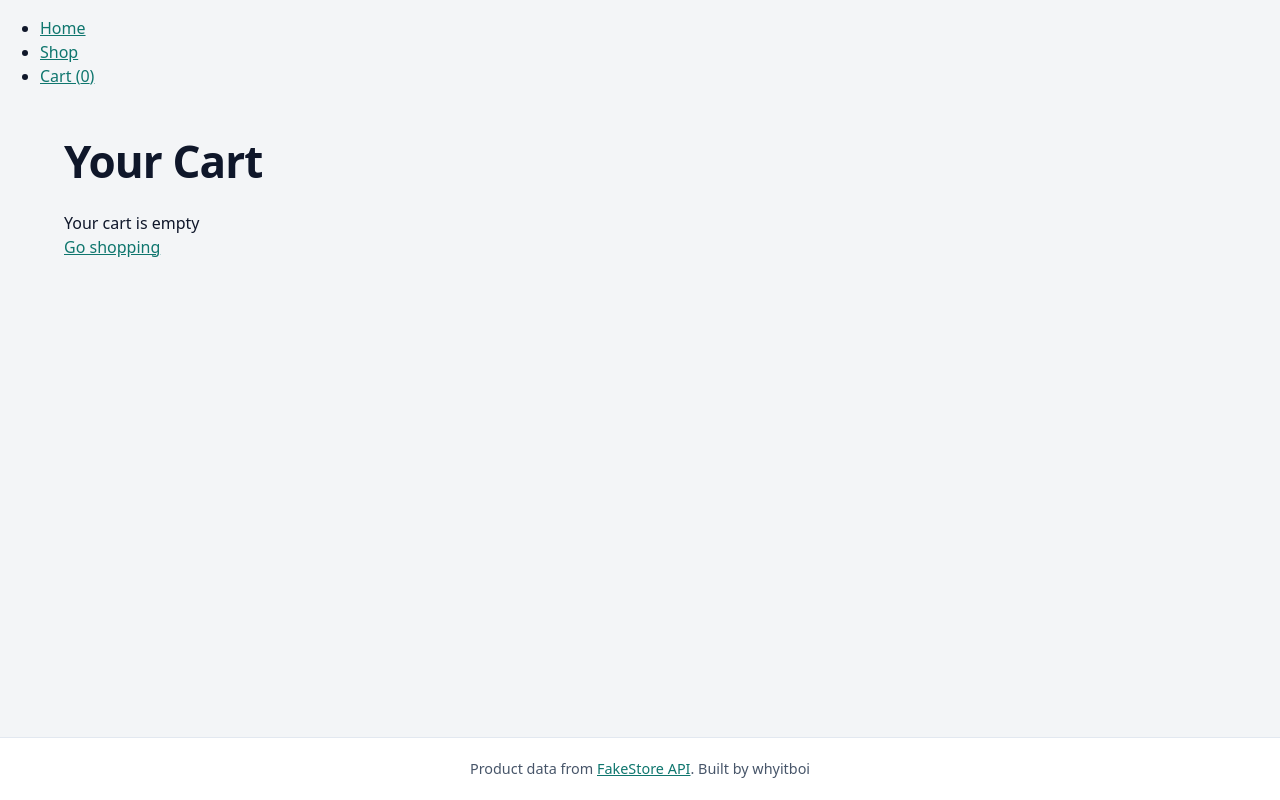
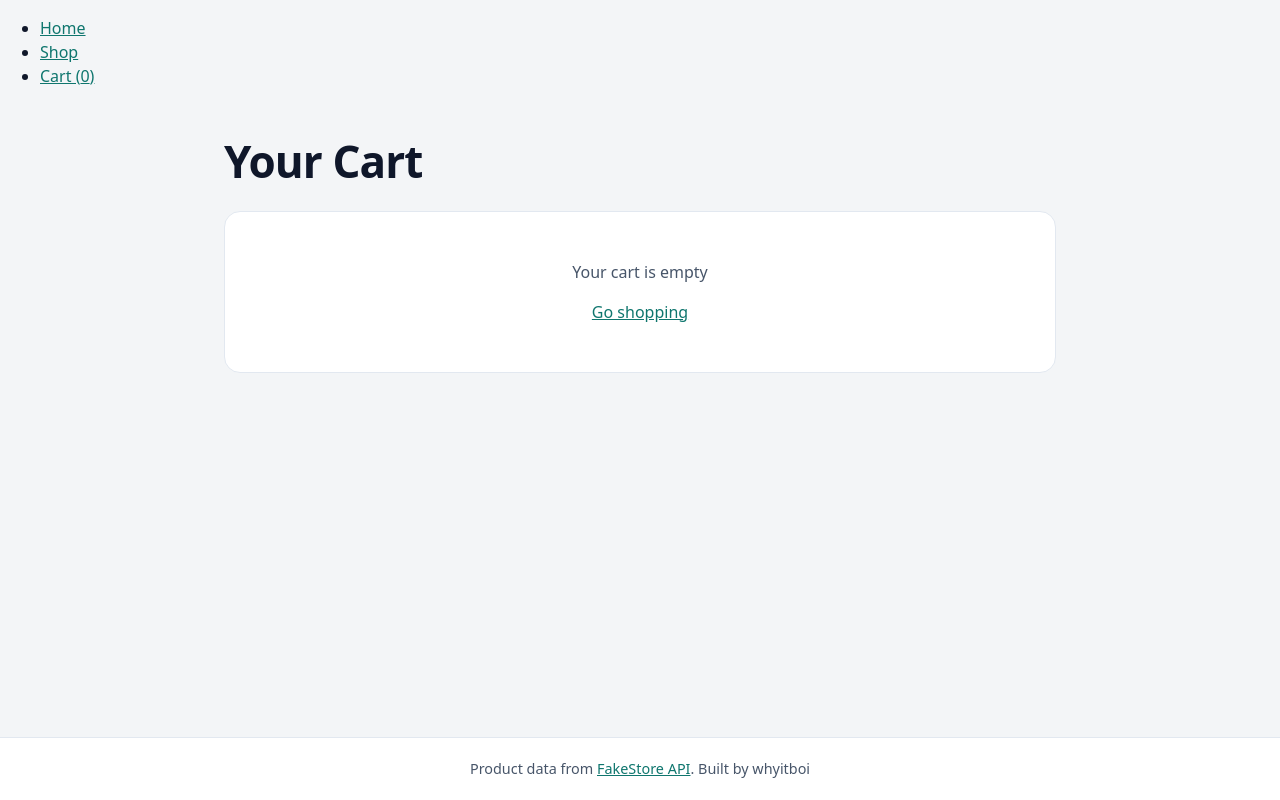
Before and after one commit to whyitboi/shopping-cart, a React (Vite) app: page /cart in a window 1280 px wide. Built offline with nearby package versions, Linux system fonts and the light colour scheme.

Commit message:
Adds Cart css module

```diff
--- a/src/pages/Cart/Cart.jsx
+++ b/src/pages/Cart/Cart.jsx
@@ -1,6 +1,7 @@
 import { Link, useOutletContext } from "react-router";
 import { CartItem } from "../../components/CartItem/CartItem";
 import { formatPrice } from "../../utils/formatPrice";
+import styles from "./Cart.module.css";
 export const Cart = () => {
   const { cart, updateQuantity, removeFromCart } = useOutletContext();
 
@@ -9,15 +10,20 @@ export const Cart = () => {
     0,
   );
 
-  return cart.length === 0 ? (
+  return (
+    <section className={styles.cart}>
+      {" "}
+      {cart.length === 0 ? (
         <>
           <h1>Your Cart</h1>
+          <div className={styles.empty}>
             <p>Your cart is empty</p>
             <Link to="/shop">Go shopping</Link>
+          </div>
         </>
       ) : (
         <>
-      <ul>
+          <ul className={StyleSheet.list}>
             {cart.map((item) => (
               <li key={item.id}>
                 <CartItem
@@ -28,7 +34,11 @@ export const Cart = () => {
               </li>
             ))}
           </ul>
-      <p>Total: {formatPrice(total)}</p>
+          <div className={styles.summary}>
+            <p className={styles.total}>Total: {formatPrice(total)}</p>
+          </div>
         </>
+      )}{" "}
+    </section>
   );
 };
--- /dev/null
+++ b/src/pages/Cart/Cart.module.css
@@ -0,0 +1,42 @@
+.cart {
+  max-width: 52rem;
+  margin-inline: auto;
+}
+
+.cart h1 {
+  margin-bottom: 1.5rem;
+}
+.list {
+  display: grid;
+  gap: var(--gap);
+  list-style: none;
+  margin: 0;
+  padding: 0;
+}
+.summary {
+  display: flex;
+  flex-wrap: wrap;
+  align-items: center;
+  justify-content: flex-end;
+  gap: var(--gap);
+  margin-top: 1.5rem;
+  padding: 1.25rem;
+  background: var(--card);
+  border: 1px solid var(--border);
+  border-radius: var(--radius);
+}
+.total {
+  font-size: 1.35rem;
+  font-weight: 700;
+}
+.empty {
+  display: grid;
+  justify-items: center;
+  gap: var(--gap);
+  padding: 3rem 1rem;
+  text-align: center;
+  color: var(--muted);
+  background: var(--card);
+  border: 1px solid var(--border);
+  border-radius: var(--radius);
+}
--- a/src/pages/Home/Home.jsx
+++ b/src/pages/Home/Home.jsx
@@ -8,12 +8,10 @@ export const Home = () => {
         <h1>
           Fake<span>Store</span>
         </h1>
-        <p className={styles.taggline}>Real style. Fake checkout.</p>
-      </header>
-      <>
+        <p className={styles.tagline}>Real style. Fake checkout.</p>
         <section>
           <p className={styles.intro}>
-            Browse clothing, jewellery and electronics, pick rour favorites, and
+            Browse clothing, jewellry and electronics, pick rour favourites, and
             fill your cart. Everything here is for practice, so no money changes
             hands.
           </p>
@@ -21,6 +19,8 @@ export const Home = () => {
             Shop now
           </Link>
         </section>
+      </header>
+
       <section className={styles.why}>
         <h2>Why shop?</h2>
         <ul className={styles.perks}>
@@ -36,6 +36,5 @@ export const Home = () => {
         </ul>
       </section>
     </>
-    </>
   );
 };
--- a/src/pages/Home/Home.module.css
+++ b/src/pages/Home/Home.module.css
@@ -14,7 +14,7 @@
 .header h1 span {
   color: var(--accent);
 }
-.taggline {
+.tagline {
   font-size: 1.25rem;
   font-weight: var(--fontWeight);
 }
@@ -27,7 +27,7 @@
 }
 .perks {
   display: grid;
-  grid-template-columns: repeat(auto-fit, minma(14rem, 1fr));
+  grid-template-columns: repeat(auto-fit, minmax(14rem, 1fr));
   gap: var(--gap);
   list-style: none;
   margin: 0;
--- a/src/pages/Shop/Shop.jsx
+++ b/src/pages/Shop/Shop.jsx
@@ -6,8 +6,10 @@ import styles from "./Shop.module.css";
 export const Shop = () => {
   const { products, loading, error } = useProducts();
   const { addToCart } = useOutletContext();
-  return loading ? (
-    <div className={styles.shop}>
+  return (
+    <section className={styles.Shop}>
+      {loading ? (
+        <div>
           <h1>Shop</h1>
           <p className="status">Loading...</p>
         </div>
@@ -27,5 +29,7 @@ export const Shop = () => {
             ))}
           </ul>
         </div>
+      )}{" "}
+    </section>
   );
 };
--- a/src/pages/Shop/Shop.module.css
+++ b/src/pages/Shop/Shop.module.css
@@ -1,5 +1,4 @@
-.shop,
-h1 {
+.shop h1 {
   margin-bottom: 1.5rem;
 }
 .grid {
```
Lines whose indentation alone changed are shown as unchanged.
